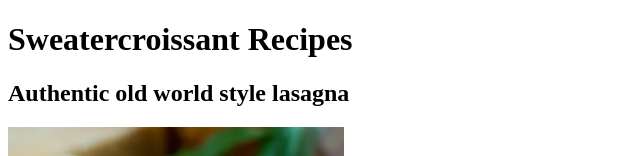
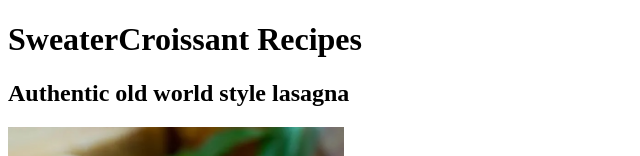
Before and after one commit to chi-inkris/odin-recipes, a plain HTML site: page index.html in a window 1280 px wide. Shown: the top 156 px of the page, without its empty margins (0-640 px from the left). Drawn offline with Linux system fonts and the light colour scheme.

Commit message:
changed name to SweaterCroissant

```diff
--- a/index.html
+++ b/index.html
@@ -8,7 +8,7 @@
 </head>
 <body>
     <div>
-        <h1>Sweatercroissant Recipes</h1>
+        <h1>SweaterCroissant Recipes</h1>
         <h2>Authentic old world style lasagna</h2>
         <a href="recipes/lasagna.html"><img src="links and images/Lasagna.jpg" height='400px'></a>
         <p>Nona would approve!</p>
```
